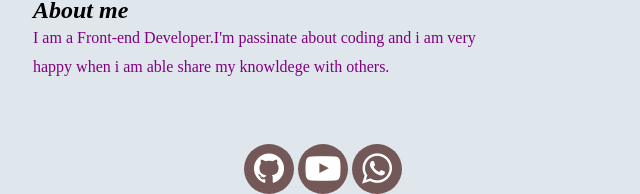
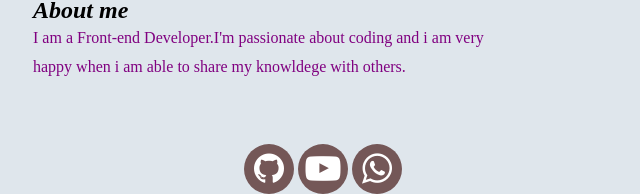
Before and after one commit to anumfariya/Briefcase, a plain HTML site: page index.html in a window 1280 px wide. Shown: the part 288-482 px from the top of the page, 127-767 px from the left. Drawn offline with Linux system fonts and the light colour scheme.

Commit message:
final update

```diff
--- a/index.html
+++ b/index.html
@@ -34,7 +34,7 @@
 
 
                     <h2><i> About me </i> <br></h2>
-                         <p> I am a Front-end Developer.I'm passinate about coding and i am very happy when i am able share my knowldege with others. </p>
+                         <p> I am a Front-end Developer.I'm passionate about coding and i am very happy when i am able to share my knowldege with others. </p>
 
                 </div>
             </section>
```
